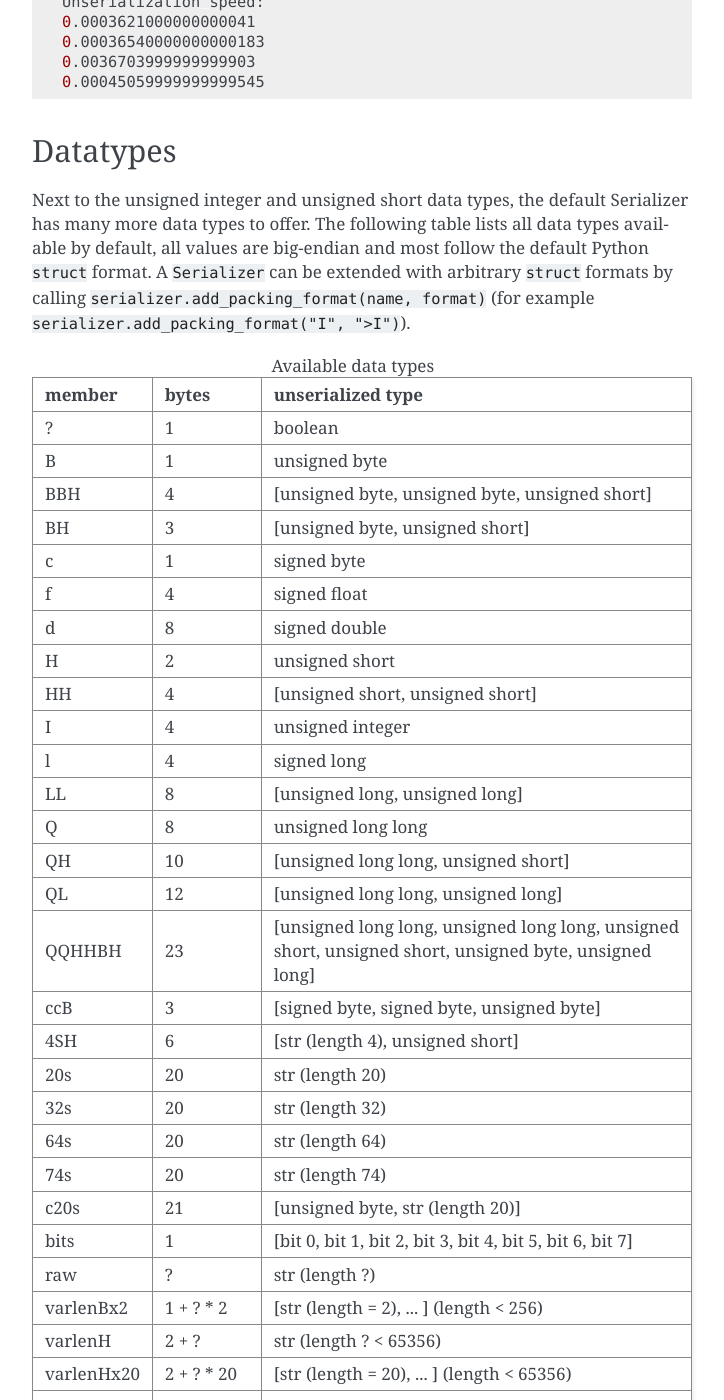
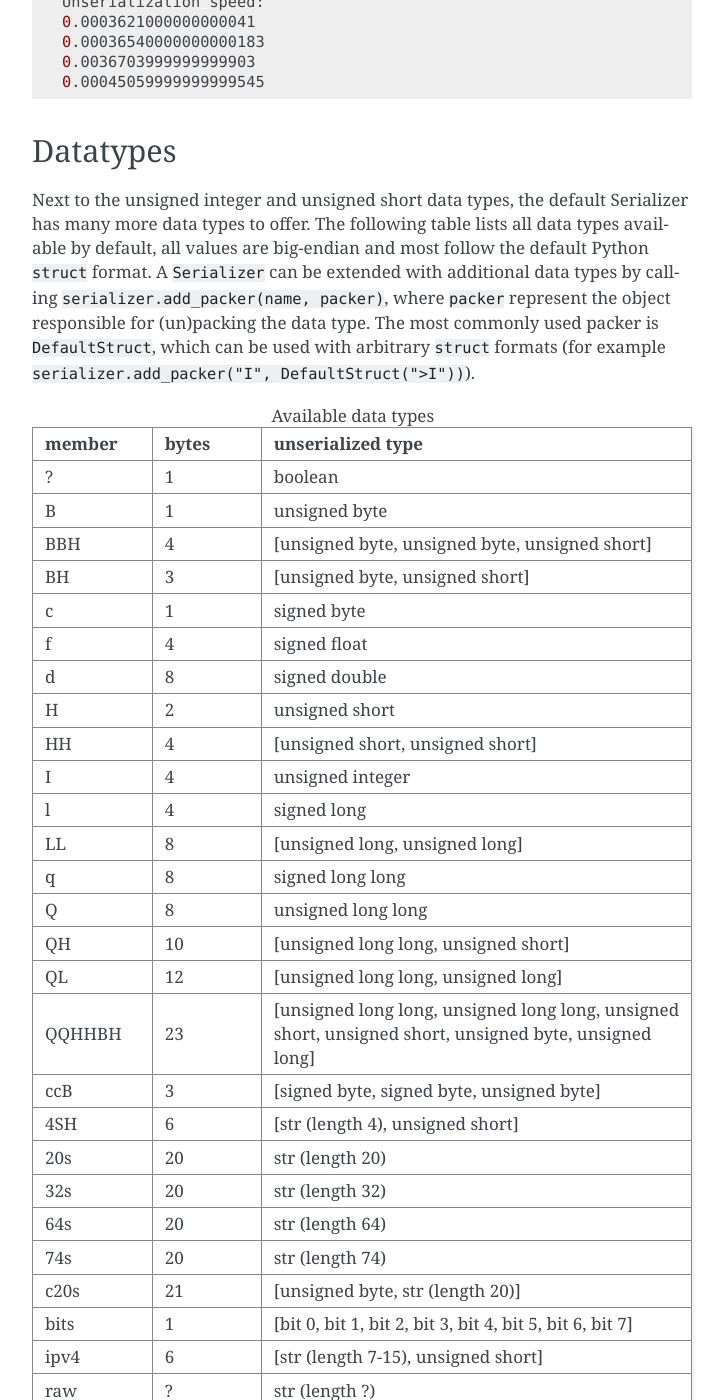
Before and after one commit to Tribler/py-ipv8, a Sphinx documentation site: the page built from doc/reference/serialization.rst, in a window 1280 px wide and 1400 px high, scrolled down 3146 px. Shown: the whole window, without its empty margins (388-1112 px from the left). Built offline with Sphinx 7.4.7, drawn with Linux system fonts in a browser that asks for light colours; some of the changed text lies outside the part shown.

Commit message:
Updated docs to reflect changes made to serialization

```diff
--- a/doc/reference/serialization.rst
+++ b/doc/reference/serialization.rst
@@ -84,7 +84,7 @@ Datatypes
 
 Next to the unsigned integer and unsigned short data types, the default Serializer has many more data types to offer.
 The following table lists all data types available by default, all values are big-endian and most follow the default Python ``struct`` format.
-A ``Serializer`` can be extended with arbitrary ``struct`` formats by calling ``serializer.add_packing_format(name, format)`` (for example ``serializer.add_packing_format("I", ">I")``).
+A ``Serializer`` can be extended with additional data types by calling ``serializer.add_packer(name, packer)``, where ``packer`` represent the object responsible for (un)packing the data type. The most commonly used packer is ``DefaultStruct``, which can be used with arbitrary ``struct`` formats (for example ``serializer.add_packer("I", DefaultStruct(">I"))``).
 
 .. csv-table:: Available data types
    :header: "member", "bytes", "unserialized type"
@@ -102,6 +102,7 @@ A ``Serializer`` can be extended with arbitrary ``struct`` formats by calling ``
    "I", 4, "unsigned integer"
    "l", 4, "signed long"
    "LL", 8, "[unsigned long, unsigned long]"
+   "q", 8, "signed long long"
    "Q", 8, "unsigned long long"
    "QH", 10, "[unsigned long long, unsigned short]"
    "QL", 12, "[unsigned long long, unsigned long]"
@@ -114,10 +115,12 @@ A ``Serializer`` can be extended with arbitrary ``struct`` formats by calling ``
    "74s", 20, "str (length 74)"
    "c20s", 21, "[unsigned byte, str (length 20)]"
    "bits", 1, "[bit 0, bit 1, bit 2, bit 3, bit 4, bit 5, bit 6, bit 7]"
+   "ipv4", 6, "[str (length 7-15), unsigned short]"
    "raw", "?", "str (length ?)"
    "varlenBx2", "1 + ? * 2", "[str (length = 2), \.\.\. ] (length < 256)"
    "varlenH", "2 + ?", "str (length ? < 65356)"
    "varlenHx20", "2 + ? * 20", "[str (length = 20), \.\.\. ] (length < 65356)"
+   "varlenH-list", "1 + ? * (2 + ??)", "[str (length < 65356)] (length < 256)"
    "varlenI", "4 + ?", "str (length < 4294967295)"
    "doublevarlenH", "2 + ?", "str (length ? < 65356)"
    "payload", "2 + ?", "Serializable"
```
